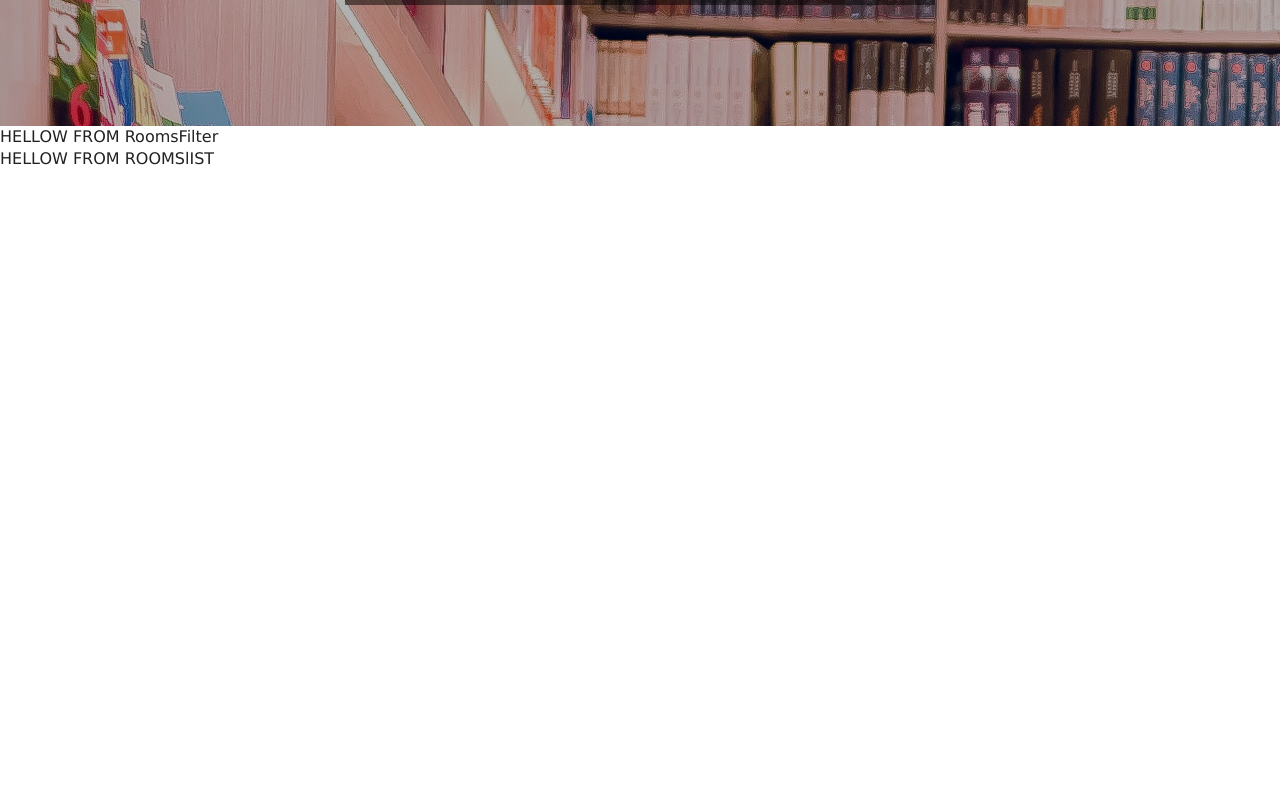
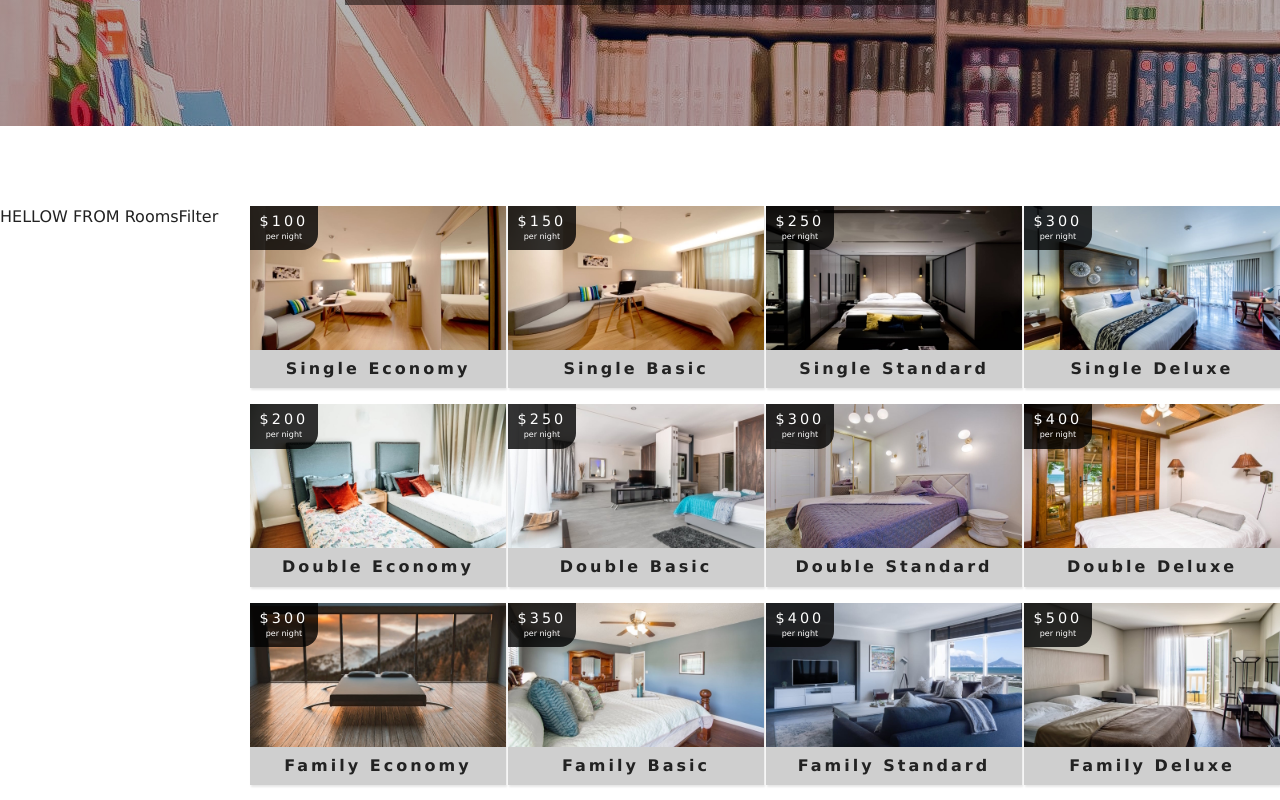
Before and after one commit to tawhidabdullah/sharp-library, a React (Create React App) app in the folder view/: page /rooms in a window 1280 px wide. Shown: the part 420-1220 px from the top of the page. Before the commit the page ends 800 px from the top, so only its background shows below. Built offline with nearby package versions, Linux system fonts and the light colour scheme.

Commit message:
reacting..

```diff
--- a/view/src/App.css
+++ b/view/src/App.css
@@ -309,7 +309,7 @@ h6 {
   transition: var(--mainTransition);
 }
 .room:hover {
-  box-shadow:3px 2px 2px rgba(0, 0, 0, 0.1);
+  box-shadow: 3px 2px 2px rgba(0, 0, 0, 0.1);
 }
 
 .img-container {
@@ -441,34 +441,47 @@ h6 {
   }
 }
 /* end of single room*/
+
 /* roomlist */
+
+.booksContainer {
+  display: flex;
+}
+
 .roomslist {
   padding: 5rem 0;
 }
 .roomslist-center {
-  width: 80vw;
-  margin: 0 auto;
+  width: 100%;
   display: grid;
-  grid-template-columns: repeat(auto-fill, minmax(270px, 1fr));
-  grid-row-gap: 2rem;
-  grid-column-gap: 30px;
+  grid-template-columns: repeat(auto-fill, minmax(250px, 1fr));
+  grid-row-gap: 1rem;
+  grid-column-gap: 2px;
+}
+@media screen and (max-width: 560px) {
+  .booksContainer {
+    display: flex;
+    flex-direction: column;
+  }
 }
 
 @media screen and (min-width: 776px) {
   .roomslist-center {
-    width: 90vw;
+    width: 100%;
+    max-width: 100%;
   }
 }
 @media screen and (min-width: 992px) {
   .roomslist-center {
-    width: 95vw;
-    max-width: 1170px;
+    width: 100%;
+    max-width: 100%;
   }
 }
 /* end of roomlist */
 /*  rooms fitler*/
 .filter-container {
   padding: 5rem 0;
+  min-width: 250px;
 }
 .filter-form {
   width: 60vw;
--- a/view/src/components/RoomsContainer.js
+++ b/view/src/components/RoomsContainer.js
@@ -1,13 +1,29 @@
 import React from "react";
 import RoomsFilter from "./RoomsFilter";
 import RoomsList from "./RoomsList";
+import Loading from "./Loading";
+import { RoomConsumer } from "../context";
 
 const RoomsContainer = () => {
   return (
-    <div>
-      <RoomsFilter />
-      <RoomsList />
-    </div>
+    <RoomConsumer>
+      {value => {
+        const { sortedRooms, loading, rooms } = value;
+        if (loading) {
+          return <Loading />;
+        }
+        return (
+          <div className="booksContainer">
+            <div>
+              <RoomsFilter rooms={rooms} />
+            </div>
+            <div>
+              <RoomsList rooms={sortedRooms} />
+            </div>
+          </div>
+        );
+      }}
+    </RoomConsumer>
   );
 };
 
--- a/view/src/components/RoomsFilter.js
+++ b/view/src/components/RoomsFilter.js
@@ -2,7 +2,7 @@ import React from 'react'
 
 const RoomsFilter = () => {
   return (
-    <div>
+    <div className='filter-container'>
       HELLOW FROM RoomsFilter
     </div>
   )
--- a/view/src/components/RoomsList.js
+++ b/view/src/components/RoomsList.js
@@ -1,11 +1,23 @@
-import React from 'react'
+import React from "react";
+import Room from "./Room";
 
-const RoomsList = () => {
+const RoomsList = ({ rooms }) => {
+  if (rooms.length === 0) {
+    return (
+      <div className="empty-search">
+        <h3>404! NO books found </h3>
+      </div>
+    );
+  }
   return (
-    <div>
-      HELLOW FROM ROOMSlIST
-    </div>
-  )
-}
+    <section className="roomslist">
+      <div className="roomslist-center">
+        {rooms.map(room => {
+          return <Room key={room.id} room={room} />;
+        })}
+      </div>
+    </section>
+  );
+};
 
 export default RoomsList;
--- a/view/src/pages/Rooms.js
+++ b/view/src/pages/Rooms.js
@@ -15,7 +15,6 @@ const Rooms = () => {
           </Link>
         </Banner>
       </Hero>
-
       <RoomsContainer />
     </>
   );
```
Also changed, not shown: 1 other file (tests, documents, lock files or other folders).
